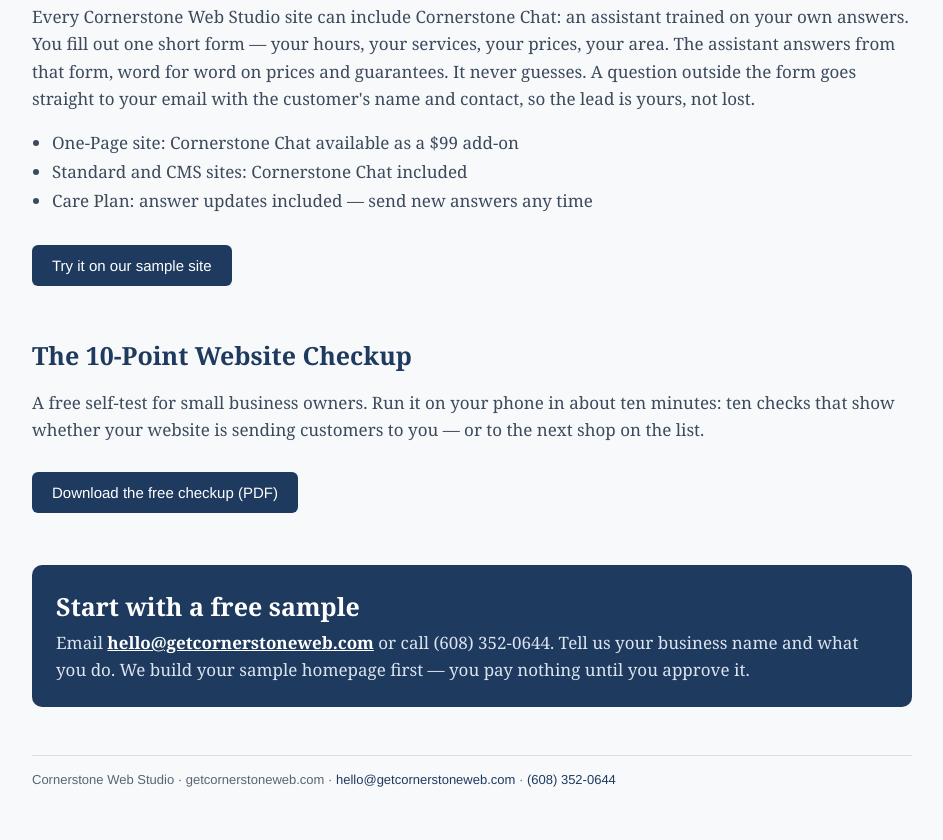
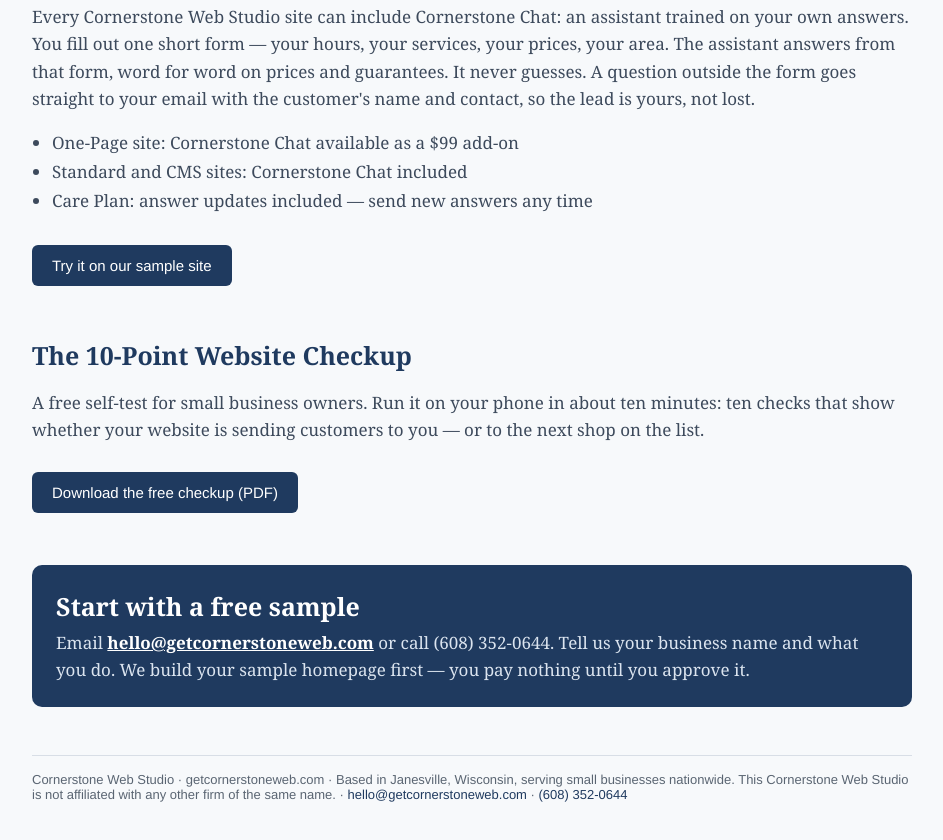
Before and after one commit to darkgyft2126-cell/cornerstone-resources, a plain HTML site: page index.html in a window 1280 px wide. Shown: the part 1644-2484 px from the top of the page, without its empty margins (168-1111 px from the left). Drawn offline with Linux system fonts and the light colour scheme.

Commit message:
Footer: Janesville base + same-name affiliation note (differentiation, owner decision 2026-11-26)

```diff
--- a/index.html
+++ b/index.html
@@ -128,7 +128,7 @@
     <p>Email <a href="mailto:hello@getcornerstoneweb.com">hello@getcornerstoneweb.com</a> or call (608) 352-0644. Tell us your business name and what you do. We build your sample homepage first — you pay nothing until you approve it.</p>
   </div>
 
-  <footer>Cornerstone Web Studio · getcornerstoneweb.com · <a href="mailto:hello@getcornerstoneweb.com">hello@getcornerstoneweb.com</a> · <a href="tel:+16083520644">(608) 352-0644</a></footer>
+  <footer>Cornerstone Web Studio · getcornerstoneweb.com · Based in Janesville, Wisconsin, serving small businesses nationwide. This Cornerstone Web Studio is not affiliated with any other firm of the same name. · <a href="mailto:hello@getcornerstoneweb.com">hello@getcornerstoneweb.com</a> · <a href="tel:+16083520644">(608) 352-0644</a></footer>
 </main>
 <script src="cornerstone-faq.js"></script>
 <script src="cornerstone-chat.js"></script>
```
